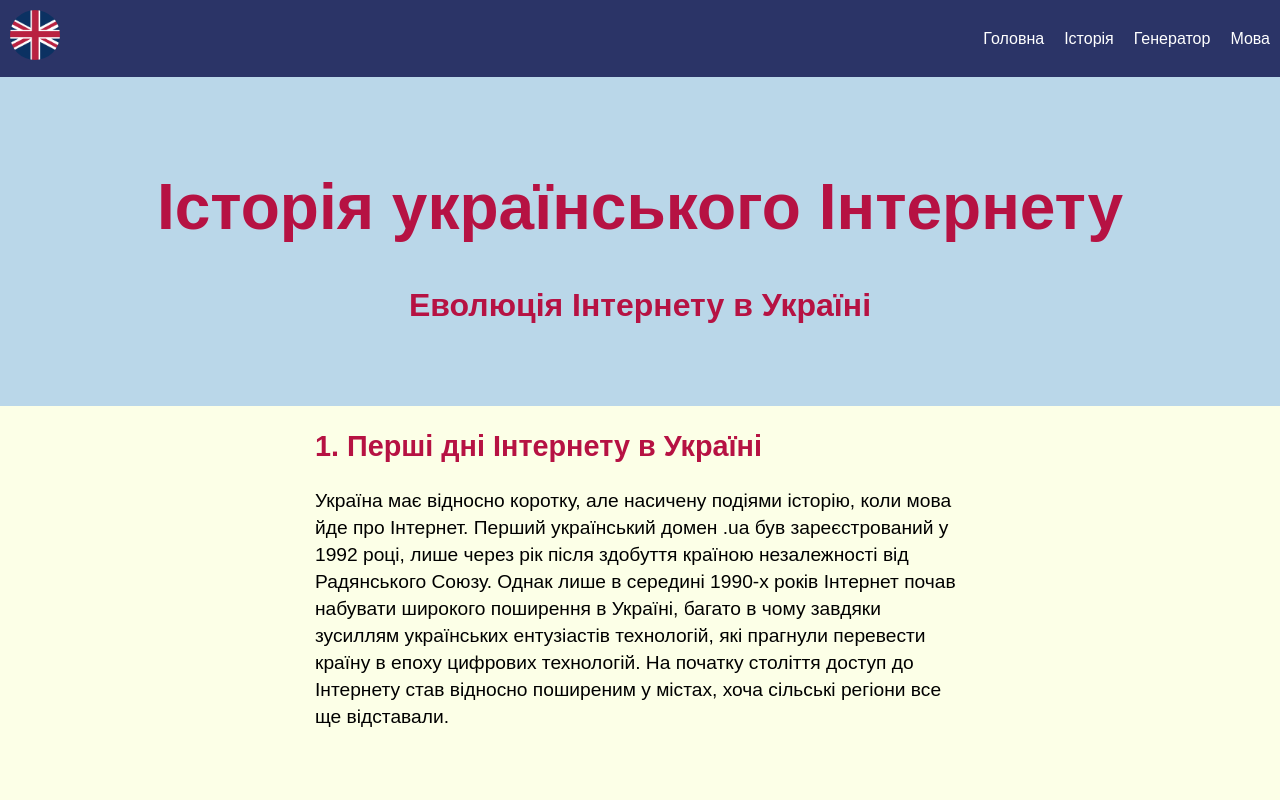
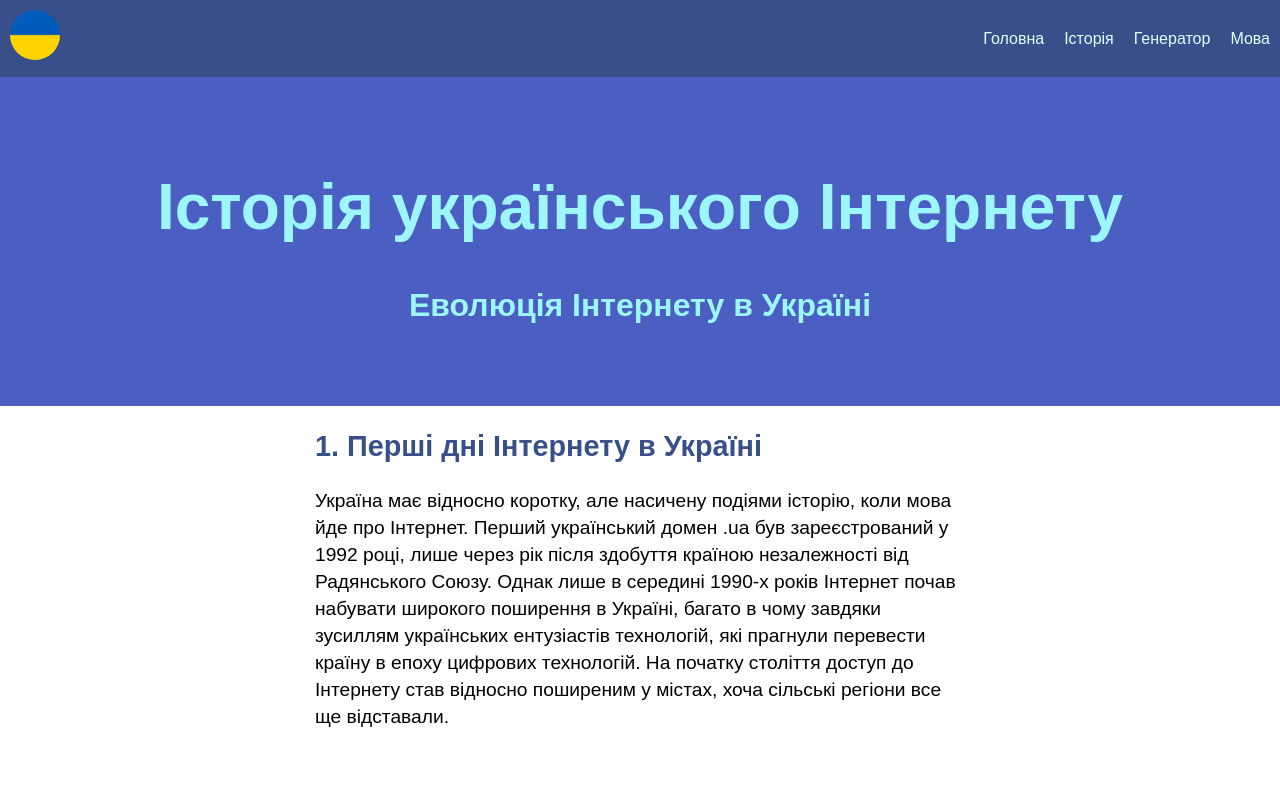
Before and after one commit to n1treel/internetsafety, a plain HTML site: page uainternet-history-in-ua.html in a window 1280 px wide. Shown: the top 800 px of the page. Drawn offline with Linux system fonts and the light colour scheme.

Commit message:
Add files via upload

```diff
--- a/css/style.css
+++ b/css/style.css
@@ -6,14 +6,14 @@
   body {
 
     margin: 0;
-    background-color: #FCFFE7;
+    background-color: #ffffff;
   }
 
   .nav {
     display: flex;
     justify-content: space-between;
     align-items: center;
-    background-color: #2B3467;
+    background-color: #394F8A;
     color: #fff;
     padding: 10px;
   }
@@ -24,20 +24,21 @@
 
   .nav-links {
     display: flex;
+    color: #E1FCFD;
   }
 
   .nav-links a {
-    color: #fff;
+    color: #E1FCFD;
     margin-left: 20px;
     text-decoration: none;
   }
 
   .header {
     text-align: center;
-    background-color: #BAD7E9;
+    background-color: #4A5FC1;
     padding: 50px;
     font-size: xx-large;
-    color: rgb(182, 18, 67);
+    color: #9CF6FB;
     font-weight: 900;
   }
   .header > h1{
@@ -53,7 +54,7 @@
     bottom: 0;
     left: 0;
 
-    background-color: #EB455F;
+    background-color: #E1FCFD;
     text-align: center;
     padding: 1.5%;
     font-weight: 900;
@@ -97,7 +98,7 @@
   }
 
   #generate-btn {
-    background-color: #4CAF50;
+    background-color: #4A5FC1;
     border: none;
     color: white;
     padding: 10px 20px;
@@ -111,10 +112,10 @@
   }
 
   #password-tool{
-    background-color: #FCFFE7;
+    background-color: #ecefff;
     padding: 50px;
   }
   .stromg{
     font-weight: 900;
-    color: rgb(182, 18, 67);
+    color: #394F8A;
   }
--- a/uainternet-history-in-ua.html
+++ b/uainternet-history-in-ua.html
@@ -13,7 +13,7 @@
 
 <body>
   <nav class="nav">
-    <div class="nav-icon"><img src="img/ENG.png" alt="" srcset="" class="icon-img"></div>
+    <div class="nav-icon"><img src="img/UA.png" alt="" srcset="" class="icon-img"></div>
     <div class="nav-links">
       <a href="uaindex.html">Головна</a>
       <a href="uainternet-history-in-ua.html">Історія</a>
```
